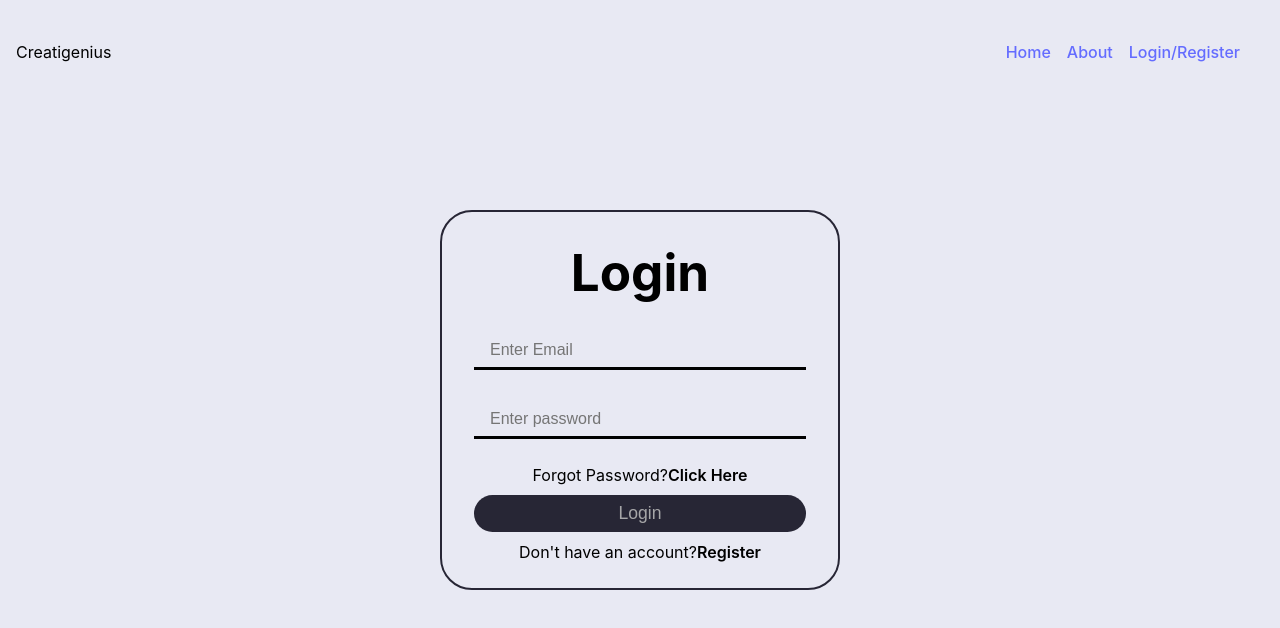
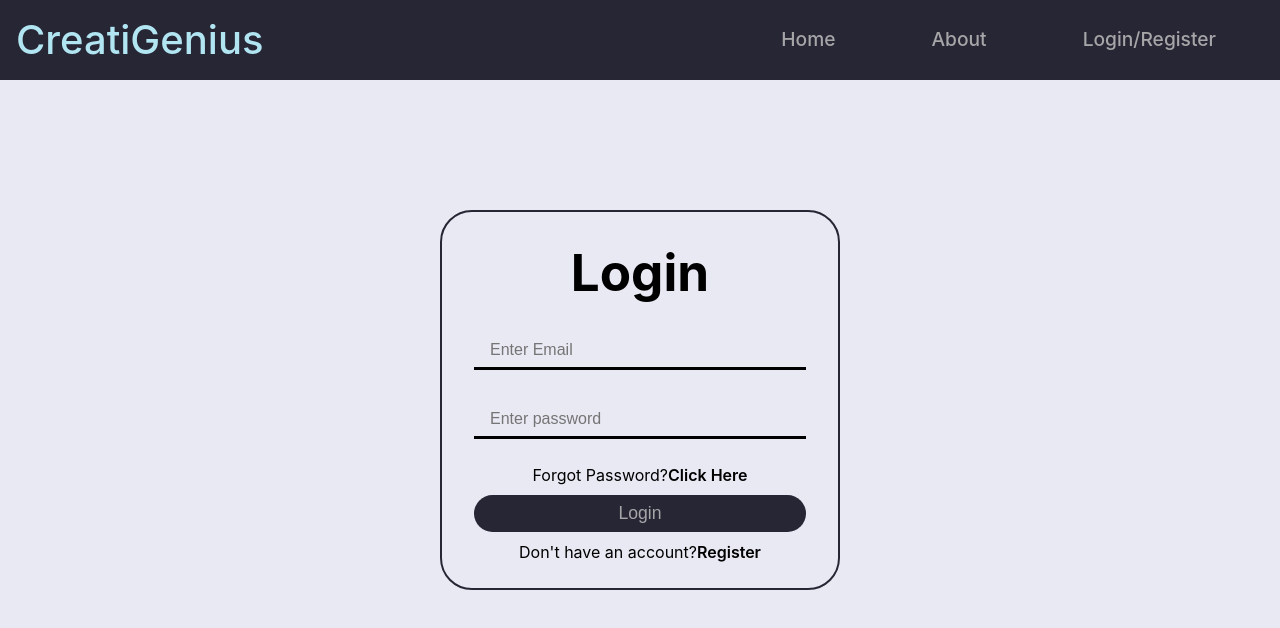
Before and after one commit to Agnik7/CreatiGenius, a React (Vite) app in the folder frontend/: page /login in a window 1280 px wide. Shown: the top 628 px of the page. Built offline with nearby package versions, Linux system fonts and the light colour scheme.

Commit message:
Finish Navbar

```diff
--- a/frontend/package.json
+++ b/frontend/package.json
@@ -10,6 +10,10 @@
     "preview": "vite preview"
   },
   "dependencies": {
+    "@emotion/react": "^11.11.1",
+    "@emotion/styled": "^11.11.0",
+    "@mui/icons-material": "^5.14.8",
+    "@mui/material": "^5.14.8",
     "react": "^18.2.0",
     "react-dom": "^18.2.0"
   },
--- a/frontend/src/components/Nav.jsx
+++ b/frontend/src/components/Nav.jsx
@@ -1,21 +1,31 @@
-import React from 'react';
+import React,{useState} from 'react';
 import {Link} from 'react-router-dom';
 import './Navstyle.css';
+import MenuIcon from '@mui/icons-material/Menu';
+import CloseIcon from '@mui/icons-material/Close';
 export default function Nav() {
+  const [click, setClick] = useState(false);
+  const handleClick = () =>{
+    setClick(!click);
+    console.log(click)
+  };
   return (
+    <>
+      <nav className="navbar">
+        <div className="nav-container">
+          <h2 className='name '><Link to="/">CreatiGenius</Link></h2>
 
-
-    <div>
-      <header>
-        <nav>
-            <span className="name">Creatigenius</span>
-            <ul>
-                <li><Link to="/">Home</Link></li>
-                <li><Link to="/about">About</Link></li>
-                <li><Link to="/login">Login/Register</Link></li>
-            </ul>
-        </nav>
-    </header>
-    </div>
+          <ul className={click ? "nav-menu active" : "nav-menu"}>
+            <li className="nav-item"><Link to="/">Home</Link></li>
+            <li className="nav-item"><Link to="/about">About</Link></li>
+            <li className="nav-item"><Link to="/register">Login/Register</Link></li>
+          </ul>
+          <div className="nav-icon" onClick={handleClick}>
+            {click? <CloseIcon/>: <MenuIcon/>}
+            {/* <MenuIcon className={click ? "fas fa-bars" : "fas fa-times"}/> */}
+          </div>
+        </div>
+      </nav>
+    </>
   )
 }
--- a/frontend/src/components/Navstyle.css
+++ b/frontend/src/components/Navstyle.css
@@ -1,28 +1,99 @@
-
-header
-{
+.navbar {
+    background-color: var(--font-col-accent);
+    height: 80px;
+    display: flex;
+    justify-content: center;
+    align-items: center;
+    font-size: 1.2rem;
     position: fixed;
-    width:100%;
-    top:0%;
-    left:0%;
-
-}
-header nav
-{
+    width: 100%;
+    top: 0;
+    left: 0;
+    z-index: 20;
+  }
+  .navbar .nav-container .name *{
+    color: var(--bg-accent);
+    font-size: 2.5rem;
+  }
+  .nav-container {
     display: flex;
     justify-content: space-between;
     align-items: center;
-    padding: 1rem;
-}
-header nav ul
-{
+    width: 100%;
+    height: 80px;
+    padding: 3rem 1rem;
+  }
+  .nav-container img{
+    width: 5rem;
+    height: 5rem;
+    margin-inline: 3rem;
+    cursor: pointer;
+  }
+  .nav-menu {
     display: flex;
-    justify-content: center;
-    align-items: center;
-    padding: 1rem;
-}
-header nav ul li
-{
+    gap: 5rem;
     list-style: none;
-    margin: 0.5rem;
-}
+    text-align: center;
+    margin-right: 2rem;
+  }
+
+  .nav-item {
+    line-height: 40px;
+    margin-right: 1rem;
+    cursor: pointer;
+  }
+  .nav-item *{
+    text-decoration: none;
+    color: var(--font-col);
+  }
+  .nav-item *:hover, .nav-item *:active{
+    color: var(--bg-container);
+  }
+  .nav-item:after {
+    content: "";
+    display: block;
+    height: 3px;
+    width: 0;
+    background: transparent;
+    transition: all 0.2s ease-in-out;
+  }
+
+  .nav-item:hover:after {
+    width: 100%;
+    background: var(--bg-accent);
+  }
+
+  .nav-icon {
+    display: none;
+  }
+
+  @media screen and (max-width: 960px) {
+    .nav-menu {
+      flex-direction: column;
+      gap: 1rem;
+      width: 100%;
+      position: absolute;
+      top: 80px;
+      left: -110%;
+      opacity: 1;
+      transition: all 0.5s ease;
+    }
+
+    .nav-menu.active {
+      background: var(--font-col-accent);
+      left: 0px;
+      opacity: 1;
+      transition: all 0.5s ease;
+      z-index: 1;
+    }
+
+    .nav-icon {
+      display: block;
+      position: absolute;
+      top: 0;
+      right: 0;
+      transform: translate(-100%, 60%) scale(1.5);
+      cursor: pointer;
+      color: var(--bg-accent);
+    }
+  }
```
Also changed, not shown: 1 other file (tests, documents, lock files or other folders).
